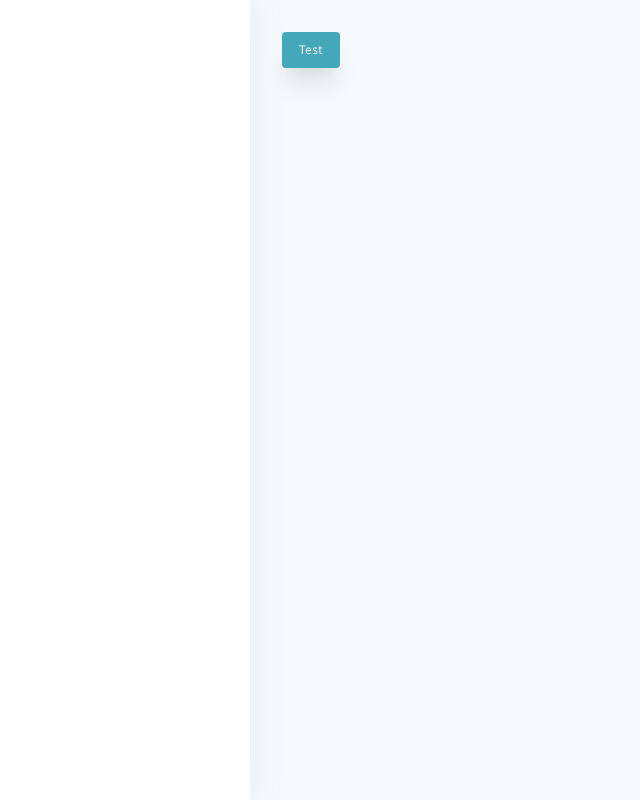
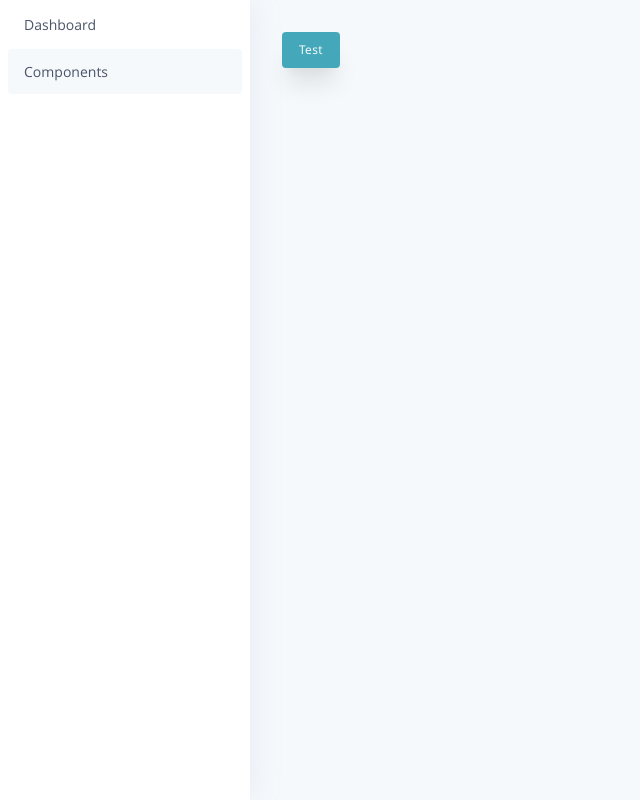
Before and after one commit to ohitslaurence/react-typescript-hooks-starter, a React (Create React App) app: page /components in a window 1280 px wide. Shown: the whole page, without its empty margins (0-640 px from the left). Built offline with nearby package versions, Linux system fonts and the light colour scheme.

Commit message:
Adds nav menu items

```diff
--- /dev/null
+++ b/src/assets/css/library/RouteMenuItem.module.css
@@ -0,0 +1,3 @@
+.menuItem {
+  margin-top: 2px;
+}
--- a/src/assets/css/typography.css
+++ b/src/assets/css/typography.css
@@ -35,3 +35,19 @@ body {
   -webkit-font-smoothing: antialiased;
   -moz-osx-font-smoothing: grayscale;
 }
+
+.no-select {
+  -webkit-touch-callout: none;
+  /* iOS Safari */
+  -webkit-user-select: none;
+  /* Safari */
+  -khtml-user-select: none;
+  /* Konqueror HTML */
+  -moz-user-select: none;
+  /* Old versions of Firefox */
+  -ms-user-select: none;
+  /* Internet Explorer/Edge */
+  user-select: none;
+  /* Non-prefixed version, currently
+                                  supported by Chrome, Opera and Firefox */
+}
--- /dev/null
+++ b/src/components/library/RouteMenuItem.tsx
@@ -0,0 +1,61 @@
+import React from 'react';
+import { useMatch, navigate } from '@reach/router';
+import styles from 'assets/css/library/RouteMenuItem.module.css';
+
+type RouteMenuItemProps = {
+  /**
+   * The name of the menu item
+   */
+  name?: string;
+
+  /**
+   * The route that the item should navigate to
+   */
+  path?: string;
+
+  /**
+   * Show the arrow icon in the menu item
+   */
+  arrow?: boolean;
+};
+
+export const RouteMenuItem: React.FunctionComponent<RouteMenuItemProps> = ({
+  name = '',
+  path = '/',
+  arrow = true,
+}: RouteMenuItemProps) => {
+  const match = useMatch(path);
+
+  /**
+   * The classes applied to the menu item
+   */
+  const itemClass: string = `mx-2 p-4 py-3 text-sm flex justify-between rounded cursor-pointer text-gray-700 hover:text-black`;
+
+  /**
+   * THe class applied when the current route matches the path
+   */
+  const activeClass: string = match ? 'bg-sec-background' : '';
+
+  /**
+   * Function to handle navigation to the path
+   */
+  const handleNavigation = () => {
+    navigate(path);
+  };
+
+  /**
+   * Render the RouteMenuItem component
+   */
+  return (
+    <div onClick={handleNavigation} className={`${styles.menuItem} ${itemClass} ${activeClass}`}>
+      <div className="flex items-center">
+        {/* <div v-if="!isEmpty(icon)" style="width: 25px;margin-right:12px;text-align: center">
+        <l-icon :name="icon" class="text-base" :class="`text-${iconColour}`" />
+      </div> */}
+
+        <span className="no-select">{name}</span>
+      </div>
+      <div></div>
+    </div>
+  );
+};
--- a/src/components/library/SideBar.tsx
+++ b/src/components/library/SideBar.tsx
@@ -7,12 +7,19 @@ type SideBarProps = {
    */
   orientation?: 'left' | 'right';
 
+  /**
+   * The children of the sidebar component
+   */
   children?: React.ReactNode;
 };
 
 export const SideBar: React.FunctionComponent<SideBarProps> = ({
   orientation = 'left',
+  children,
 }: SideBarProps) => {
+  /**
+   * When the sidebar is mounted, add the appropriate class to the main body window
+   */
   useEffect(() => {
     const page = document.getElementById('page-window');
 
@@ -22,8 +29,14 @@ export const SideBar: React.FunctionComponent<SideBarProps> = ({
     };
   }, [orientation]);
 
-  const orientationClass: string = 'px-0 fixed block inset-y-0 pl-0 overflow-y-auto';
+  /**
+   * The classes added to give the sidebar its layout
+   */
+  const layoutClass: string = 'px-0 fixed block inset-y-0 pl-0 overflow-y-auto';
 
+  /**
+   * Classes to fix the component to the side of the page
+   */
   const fixedClass: string = `${orientation}-0 fixed`;
   /**
    * Render the SideBar component
@@ -32,11 +45,9 @@ export const SideBar: React.FunctionComponent<SideBarProps> = ({
     <nav
       className={`pb-4 ${
         styles.sidebar
-      } ${orientationClass} bg-primary-background z-50 ${`fixed-${orientation}`} ${fixedClass}`}
+      } ${layoutClass} bg-primary-background z-50 ${`fixed-${orientation}`} ${fixedClass}`}
     >
-      <div className="h-screen">
-        <slot />
-      </div>
+      <div className="h-screen">{children}</div>
     </nav>
   );
 };
--- a/src/components/library/index.ts
+++ b/src/components/library/index.ts
@@ -2,3 +2,4 @@ export { Button } from './Button';
 export { Page } from './Page';
 export { Input } from './Input';
 export { SideBar } from './SideBar';
+export { RouteMenuItem } from './RouteMenuItem';
--- a/src/layouts/Main.tsx
+++ b/src/layouts/Main.tsx
@@ -1,6 +1,6 @@
 import React from 'react';
 import { RouteComponentProps } from '@reach/router';
-import { SideBar } from '../components/library';
+import { SideBar, RouteMenuItem } from '../components/library';
 
 interface MainProps extends RouteComponentProps {
   children?: React.ReactNode;
@@ -14,7 +14,10 @@ interface MainProps extends RouteComponentProps {
 export const Main: React.FunctionComponent<MainProps> = ({ children }: MainProps) => {
   return (
     <div className="main-layout">
-      <SideBar />
+      <SideBar>
+        <RouteMenuItem name="Dashboard" path="/" />
+        <RouteMenuItem name="Components" path="/components" />
+      </SideBar>
       <div id="page-window" className="bg-sec-background fixed inset-0 overflow-auto">
         {children}
       </div>
```
